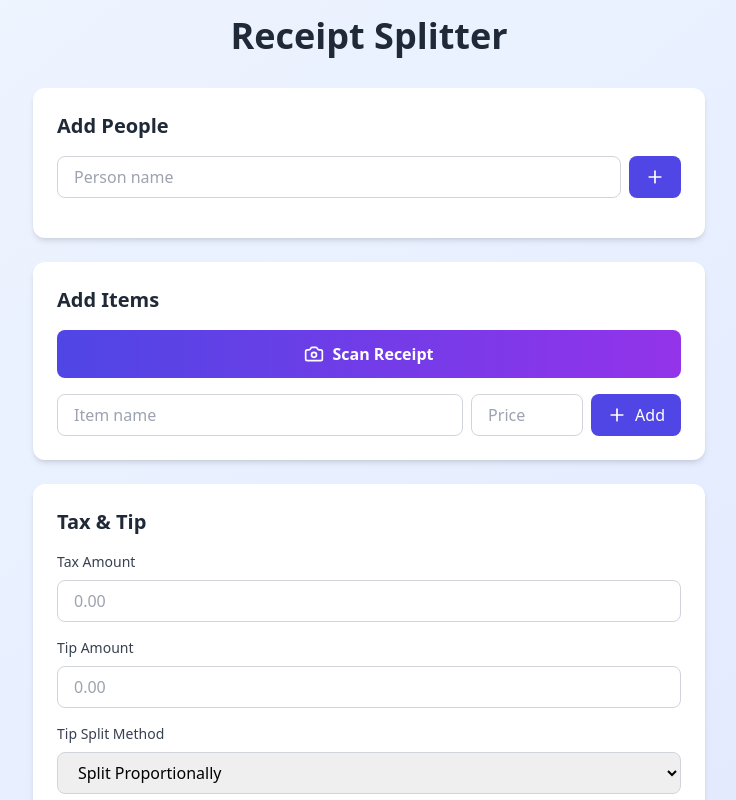
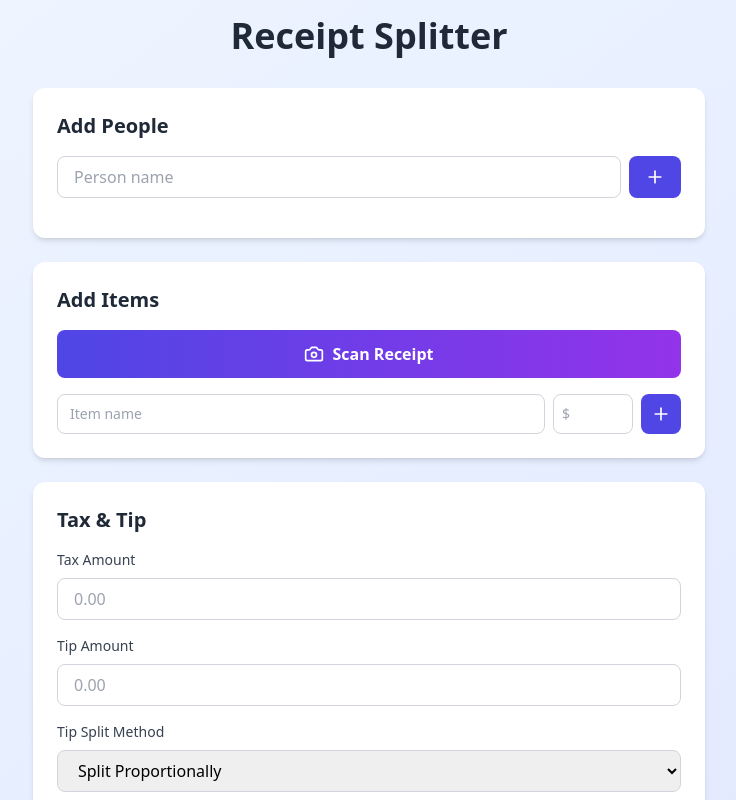
Before and after one commit to ZekeThoreson/receipt-splitter, a React (Vite) app: page / in a window 1280 px wide. Shown: the top 800 px of the page, without its empty margins (271-1007 px from the left). Built offline with nearby package versions, Linux system fonts and the light colour scheme.

Commit message:
The + button fits within  the Add Items container

```diff
--- a/src/App.jsx
+++ b/src/App.jsx
@@ -737,22 +737,23 @@ export default function ReceiptSplitterApp() {
               value={itemName}
               onChange={(e) => setItemName(e.target.value)}
               onKeyPress={(e) => e.key === 'Enter' && itemPrice && addItem()}
-              className="flex-1 px-4 py-2 border border-gray-300 rounded-lg focus:ring-2 focus:ring-indigo-500 focus:border-transparent"
+              className="flex-1 min-w-0 px-3 py-2 border border-gray-300 rounded-lg focus:ring-2 focus:ring-indigo-500 focus:border-transparent text-sm"
             />
             <input
               type="number"
-              placeholder="Price"
+              placeholder="$"
               value={itemPrice}
               onChange={(e) => setItemPrice(e.target.value)}
               onKeyPress={(e) => e.key === 'Enter' && itemName && addItem()}
               step="0.01"
-              className="w-28 px-4 py-2 border border-gray-300 rounded-lg focus:ring-2 focus:ring-indigo-500 focus:border-transparent"
+              className="w-20 shrink-0 px-2 py-2 border border-gray-300 rounded-lg focus:ring-2 focus:ring-indigo-500 focus:border-transparent text-sm"
             />
             <button
               onClick={addItem}
-              className="px-4 py-2 bg-indigo-600 text-white rounded-lg hover:bg-indigo-700 transition-colors flex items-center gap-2"
+              className="w-10 h-10 shrink-0 bg-indigo-600 text-white rounded-lg hover:bg-indigo-700 transition-colors flex items-center justify-center"
+              title="Add item"
             >
-              <Plus size={20} /> Add
+              <Plus size={20} />
             </button>
           </div>
         </div>
```
